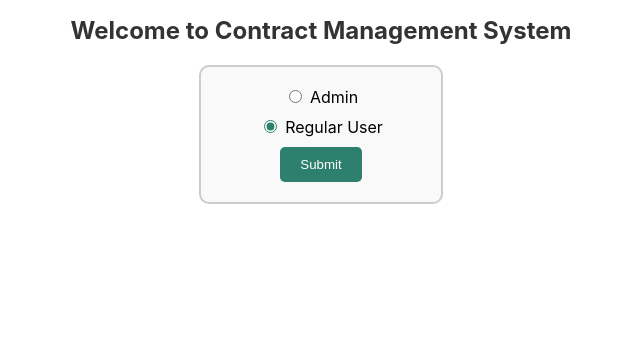
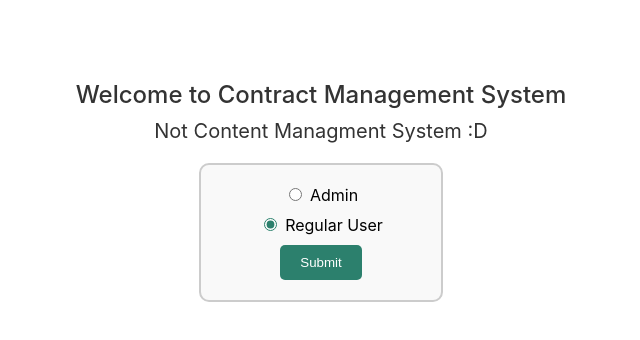
Before and after one commit to TenaRozing1/react-contract-task, a React (Create React App) app: page / in a window 1280 px wide. Shown: the top 340 px of the page, without its empty margins (319-959 px from the left). Built offline with nearby package versions, Linux system fonts and the light colour scheme.

Commit message:
Added changes in css

```diff
--- a/src/components/homepage/homepage.component.jsx
+++ b/src/components/homepage/homepage.component.jsx
@@ -16,6 +16,7 @@ const Homepage = ({ setUserRole }) => {
   return (
     <div className="homepage-container">
       <h1 className="homepage-title">Welcome to Contract Management System</h1>
+      <h2 className="homepage-subtitle">Not Content Managment System :D</h2>
       <form className="homepage-form" onSubmit={handleSubmit}>
         <label className="form-label">
           <input
--- a/src/components/homepage/homepage.styles.scss
+++ b/src/components/homepage/homepage.styles.scss
@@ -2,11 +2,26 @@
   display: flex;
   flex-direction: column;
   align-items: center;
+  margin-top: 80px;
 
   .homepage-title {
-    margin-bottom: 20px;
+    text-align: center;
     font-size: 24px;
     color: #333;
+    padding-bottom: 10px;
+    font-weight: 500;
+    margin-block-start: 0px !important;
+    margin-block-end: 0px !important;
+  }
+
+  .homepage-subtitle {
+    text-align: center;
+    font-size: 20px;
+    color: #333;
+    padding-bottom: 20px;
+    font-weight: 400;
+    margin-block-start: 0px !important;
+    margin-block-end: 0px !important;
   }
 
   .homepage-form {
```
